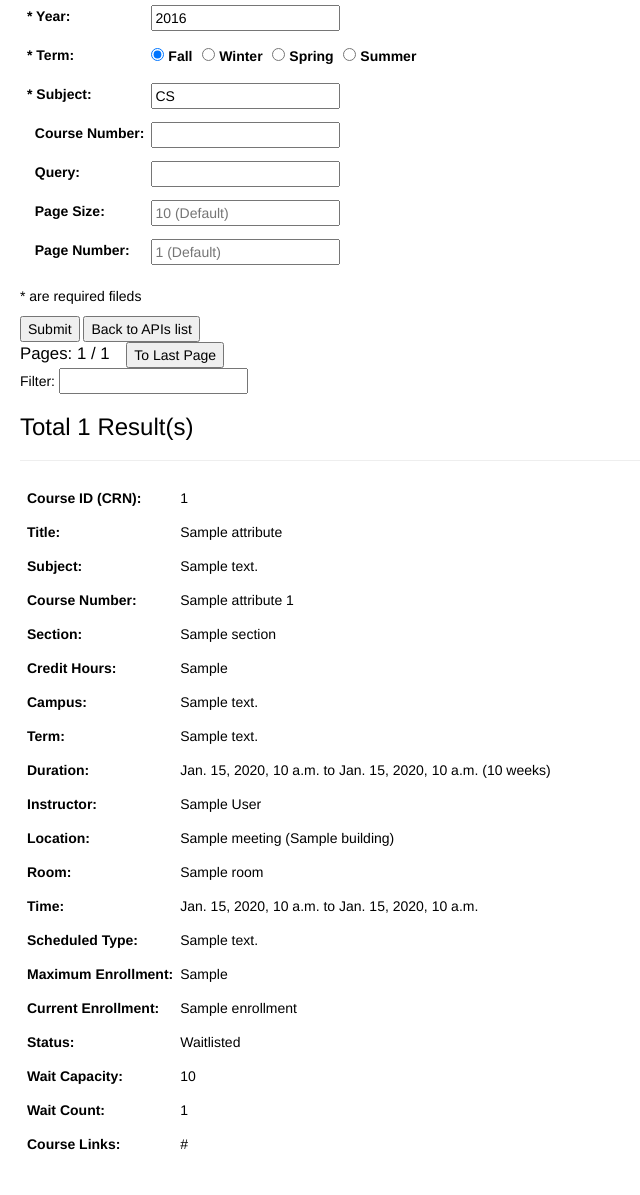
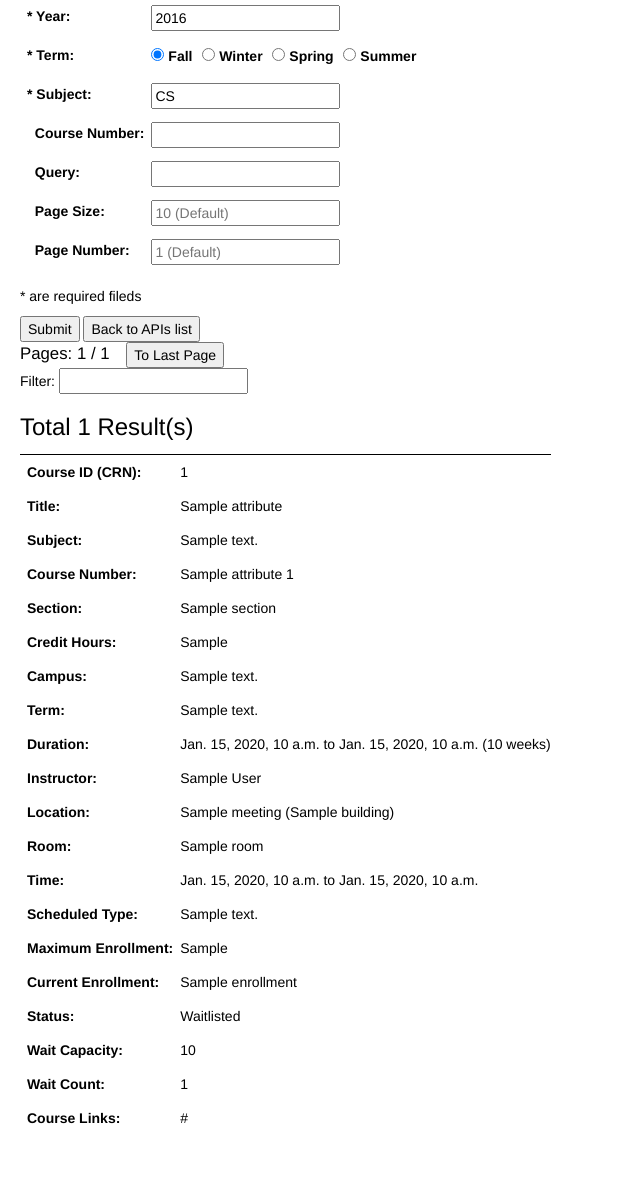
Before and after one commit to osu-mist/catalog-api-demo, a Django app: template catalog_api_demo/templates/catalog_api_demo/class_search_api_index.html in a window 1280 px wide. Shown: the part 125-1320 px from the top of the page, without its empty margins (0-640 px from the left). After the commit the page ends 1249 px from the top, so only its background shows below. Run offline with Django 3.2, Linux system fonts and the light colour scheme; tables that the repository leaves empty hold one stand-in row (values such as "Sample post"); the template is opened without the code that fills it: values that come from a table or form of the project are taken from there, most other values are stand-ins (such as "Sample title", 1, 10 or a date in 2020); some libraries are stand-ins or nearby versions.

Commit message:
Update script to update results #

```diff
--- a/catalog_api_demo/static/catalog_api_demo/css/main_style.css
+++ b/catalog_api_demo/static/catalog_api_demo/css/main_style.css
@@ -49,3 +49,7 @@ button a:hover {
 .clearfix {
 	clear: both;
 }
+
+.result {
+	border-top: 1px solid;
+}
--- a/catalog_api_demo/static/catalog_api_demo/js/main.js
+++ b/catalog_api_demo/static/catalog_api_demo/js/main.js
@@ -1,4 +1,7 @@
 $(document).ready(function(){
+	var totle_count = $(".result:visible").length;
+	$("#totle_count").text(totle_count);
+
 	// hide unnecessary parameters
 	if ($("#id_is_open").is(":checked")) {
 		$("#id_year").parent().parent().hide();
@@ -29,7 +32,7 @@ $(document).ready(function(){
 		}
 	});
 
-	// result filter
+	// results filter
 	$("#filter_box").keyup(function(){
 		var value = $(this).val().toLowerCase();
 		$("#results table").each(function(index, element){
@@ -42,5 +45,7 @@ $(document).ready(function(){
 				}
 			});
 		});
+		var totle_count = $(".result:visible").length;
+		$("#totle_count").text(totle_count);
 	});
 });
--- a/catalog_api_demo/templates/catalog_api_demo/class_search_api_index.html
+++ b/catalog_api_demo/templates/catalog_api_demo/class_search_api_index.html
@@ -113,10 +113,9 @@
 			</div>
 
 			<div id="results">
-				<h3>Total {{ data | length }} Result(s)</h3>
+				<h3>Total <span id="totle_count"></span> Result(s)</h3>
 				{% for course in data %}
 					<table class="result">
-						<hr>
 						<tbody>
 							<tr>
 								<th>Course ID (CRN):</th>
```
